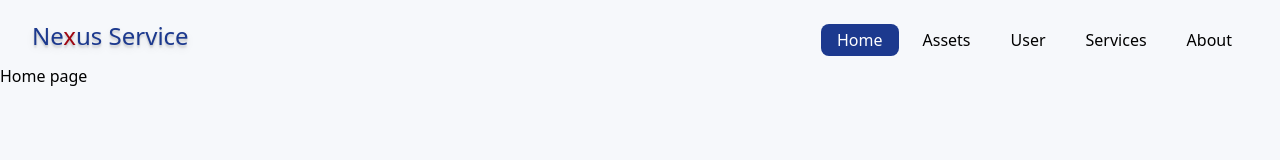
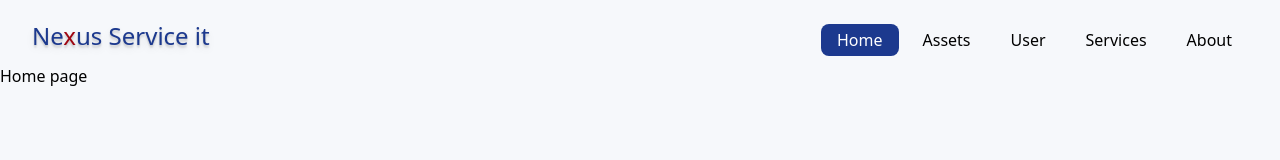
Before and after one commit to deskcodeFun/nexus-app, a Vue app: page / in a window 1280 px wide. Shown: the top 160 px of the page. Built offline with nearby package versions, Linux system fonts and the light colour scheme.

Commit message:
modified:   src/components/TheTopbar.vue

```diff
--- a/src/components/TheTopbar.vue
+++ b/src/components/TheTopbar.vue
@@ -9,7 +9,7 @@ const navOpen = ref(false)
 <template>
   <div class="w-full block pt-4 sm:flex sm:flex-row sm:justify-between">
     <p class="pt-1 pl-8 text-2xl text-blue-900 text-shadow-lg">
-      Ne<span class="text-red-800">x</span>us Service
+      Ne<span class="text-red-800">x</span>us Service it
     </p>
     <div
       class="flex flex-row sm:px-4 mx-auto sm:mx-4 sm:justify-between sm:gap-2 mt-4 sm:mt-0 py-2"
```
